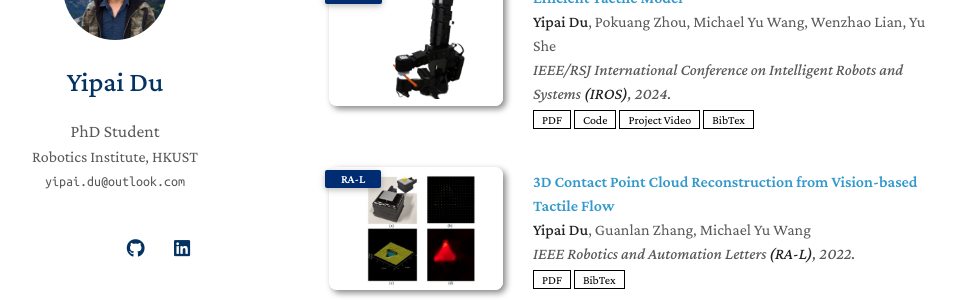
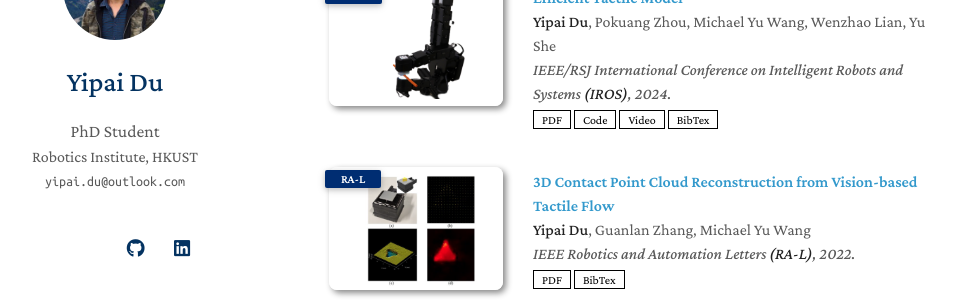
Before and after one commit to duyipai/duyipai.github.io, a Jekyll site: the page built from index.md, in a window 1280 px wide and 900 px high, scrolled down 1067 px. Shown: the part 148-448 px from the top of the window, without its empty margins (161-1117 px from the left). Built offline with Jekyll 4.4.1, drawn with Linux system fonts in a browser that asks for light colours; nearby versions of some CDN libraries; a style sheet for code colours, icons or effects is not loaded; our own code applies the rules of GitHub Pages for plain Markdown files.

Commit message:
shorten titles

```diff
--- a/_includes/publications.md
+++ b/_includes/publications.md
@@ -28,10 +28,10 @@
       <a href="{{ link.code }}" class="btn btn-sm z-depth-0" role="button" target="_blank" style="font-size:12px;">Code</a>
       {% endif %}
       {% if link.page %}
-      <a href="{{ link.page }}" class="btn btn-sm z-depth-0" role="button" target="_blank" style="font-size:12px;">Project Page</a>
+      <a href="{{ link.page }}" class="btn btn-sm z-depth-0" role="button" target="_blank" style="font-size:12px;">Page</a>
       {% endif %}
       {% if link.video %}
-      <a href="{{ link.video }}" class="btn btn-sm z-depth-0" role="button" target="_blank" style="font-size:12px;">Project Video</a>
+      <a href="{{ link.video }}" class="btn btn-sm z-depth-0" role="button" target="_blank" style="font-size:12px;">Video</a>
       {% endif %}
       {% if link.bibtex %}
       <a href="{{ link.bibtex }}" class="btn btn-sm z-depth-0" role="button" target="_blank" style="font-size:12px;">BibTex</a>
```
